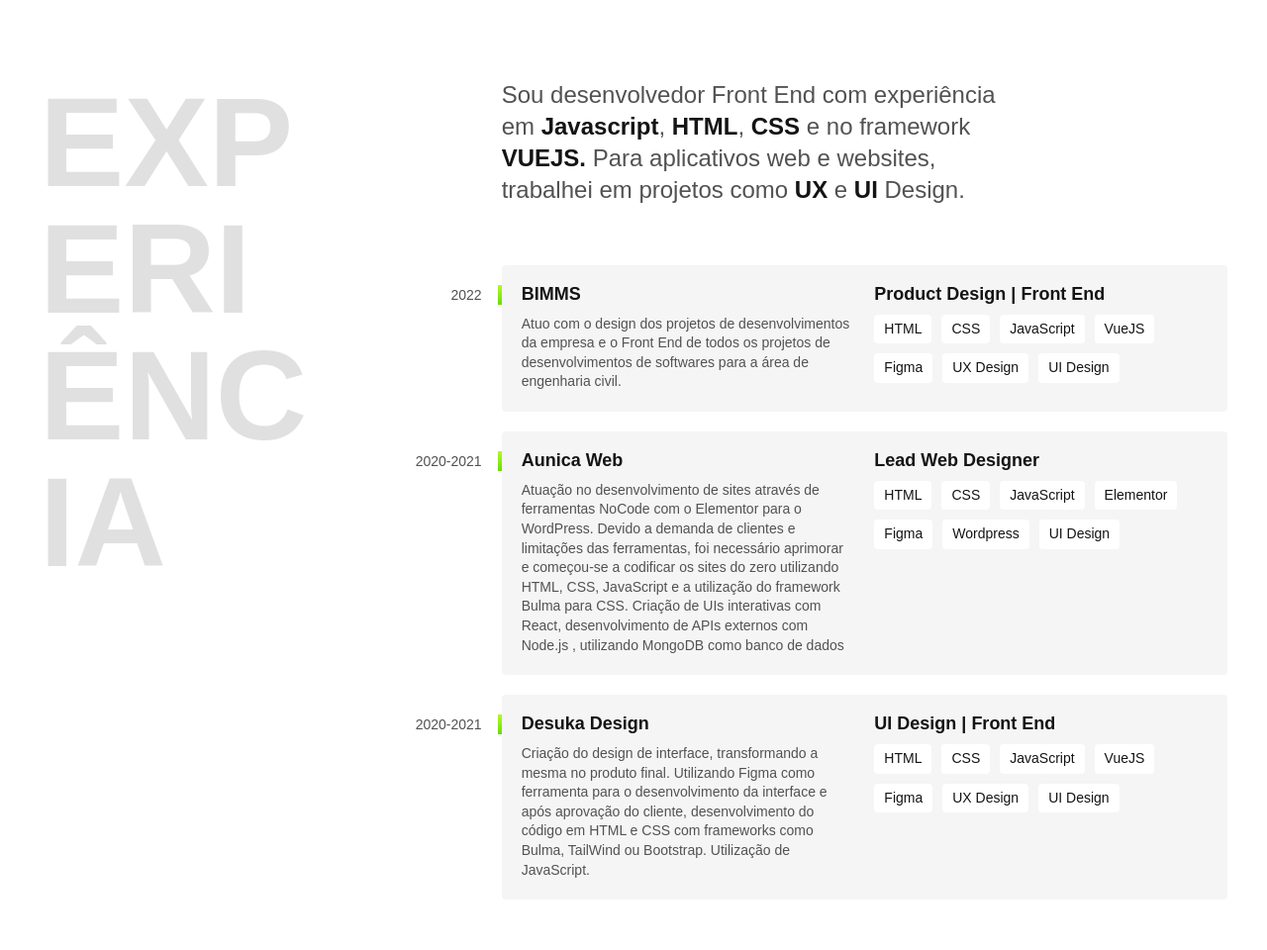
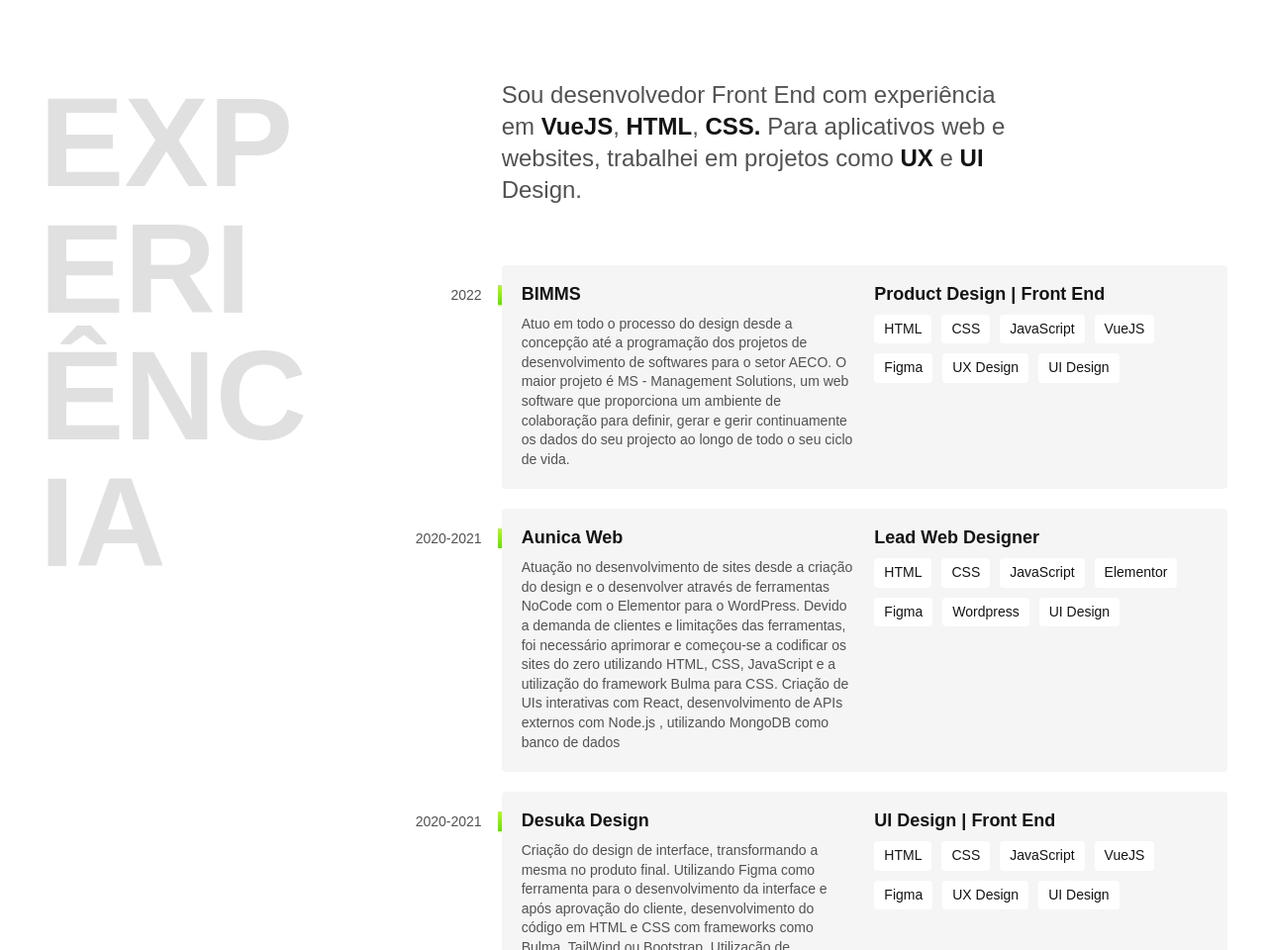
Before and after one commit to marcelocrs1/portfolio, a plain HTML site: page index.html in a window 1280 px wide. Shown: the part 682-1642 px from the top of the page at 99% size. Drawn offline with Linux system fonts and the light colour scheme.

Commit message:
new features

```diff
--- a/index.html
+++ b/index.html
@@ -33,8 +33,8 @@
     <h2 class="subtitulo">Experiência</h2>
     <div>
       <p class="experiencia-texto">Sou desenvolvedor Front End com experiência em
-        <strong>Javascript</strong>,
-        <strong>HTML</strong>, <strong>CSS</strong> e no framework <strong>VUEJS.</strong>
+        <strong>VueJS</strong>,
+        <strong>HTML</strong>, <strong>CSS.</strong>
         Para aplicativos web e websites, trabalhei em projetos
         como <strong>UX</strong> e <strong>UI</strong> Design.
       </p>
@@ -43,9 +43,13 @@
         <span class="empresa-ano">2022</span>
         <h3 class="empresa-titulo">BIMMS</h3>
         <span class="empresa-titulo">Product Design | Front End</span>
-        <p class="empresa-texto">Atuo com o design dos projetos de desenvolvimentos da empresa e o
-          Front End de todos os projetos de desenvolvimentos de
-          softwares para a área de engenharia civil.
+        <p class="empresa-texto">Atuo em todo o processo do design desde a concepção até a
+          programação
+          dos projetos de desenvolvimento de softwares para o setor AECO.
+          O maior projeto é MS - Management Solutions, um web software que proporciona um ambiente
+          de colaboração para definir, gerar e gerir continuamente os dados do seu projecto ao longo
+          de todo o seu ciclo de vida.
+
         </p>
         <ul class="empresa-habilidades">
           <li>HTML</li>
@@ -62,7 +66,7 @@
         <span class="empresa-ano">2020-2021</span>
         <h3 class="empresa-titulo">Aunica Web</h3>
         <span class="empresa-titulo">Lead Web Designer</span>
-        <p class="empresa-texto">Atuação no desenvolvimento de sites através de ferramentas NoCode
+        <p class="empresa-texto">Atuação no desenvolvimento de sites desde a criação do design e o desenvolver através de ferramentas NoCode
           com o Elementor para o WordPress.
           Devido a demanda de clientes e limitações das ferramentas, foi necessário aprimorar e
           começou-se a
```
